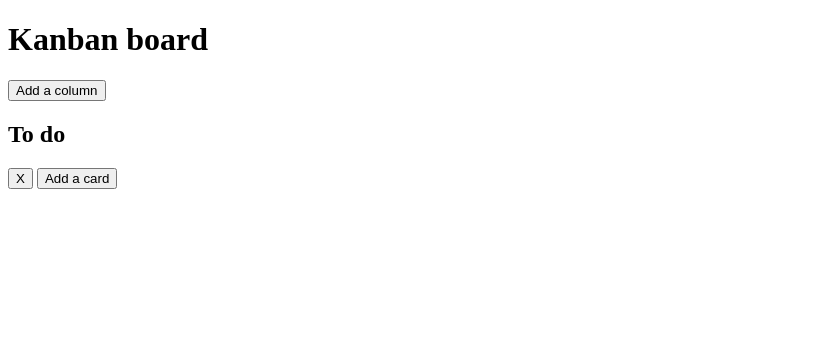
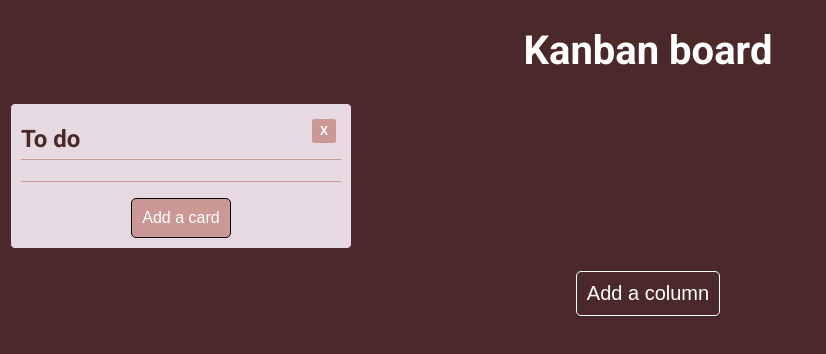
Before and after one commit to DzesikaTkaczyk/Kanban, a website: page html/index.html in a window 1280 px wide. Shown: the whole page, without its empty margins (0-826 px from the left). Drawn offline with nearby package versions, Linux system fonts and the light colour scheme.

Commit message:
add style css

```diff
--- a/html/index.html
+++ b/html/index.html
@@ -2,14 +2,16 @@
 <html>
 <head>
   <meta charset="utf-8">
+  <meta name="viewport" content="width=device-width, initial-scale=1.0">
   <title>Kanban board</title>
+  <link href="https://fonts.googleapis.com/css?family=Roboto:100,300,400,500,700&display=swap" rel="stylesheet">
   <link rel="stylesheet" href="../css/style.css">
 </head>
 <body>
 	<div id="board" class="board">
     <h1>Kanban board</h1>
-    <button class="create-column">Add a column</button>
     <div class="column-container"></div>
+    <div class="button-center"><button class="create-column button-style">Add a column</button><div>
 	</div>
 
   <script id="column-template" type="x-tmpl-mustache">
@@ -17,7 +19,7 @@
       <h2 class="column-title">{{ name }}</h2>
       <ul id={{ id }} class="column-card-list"></ul>
       <button class="btn-delete">X</button>
-      <button class="add-card">Add a card</button>
+      <div class="button-center"><button class="add-card button-style">Add a card</button></div>
     </div>
   </script>
   <script id="card-template" type="x-tmpl-mustache">
--- a/js/script.js
+++ b/js/script.js
@@ -22,7 +22,7 @@ document.addEventListener('DOMContentLoaded', function() {
 	function Column(name) {
 		var self = this;
 
-		this.id = randomString();https://kodilla-wdp-1907-03.netlify.com/banner3a.61c73475.png
+		this.id = randomString();
 		this.name = name;
 		this.element = generateTemplate('column-template', { name: this.name });
 
--- a/sass/style.scss
+++ b/sass/style.scss
@@ -0,0 +1,106 @@
+body {
+	background-color: #4b2928;
+	width: 100%;
+	font-family: "Roboto", sans-serif;
+
+	h1 {
+		color: #fff;
+		text-align: center;
+		font-size: 40px;
+	}
+
+	.column-title {
+		margin: 5px 0;
+		line-height: 40px;
+		border-bottom: 1px solid #CB9896;
+	}
+
+	.button-style {
+		border-style: solid;
+		border-width: 1px;
+		font-weight: 300;
+		cursor: pointer;
+		border-radius: 5px;
+		padding: 10px;
+	}
+
+	.button-center {
+		width: 100%;
+		text-align: center;
+	}
+
+	.create-column {
+		margin: 20px;
+		text-align: center;
+		font-size: 20px;
+		background-color: #4b2928;
+		color: #fff;
+		border-color: #fff;
+		&:hover {
+			color: #4b2928;
+			background-color: #fff;
+		}
+	}
+
+	.add-card {
+		text-align: center;
+		font-size: 16px;
+		background-color: #CB9896;
+		color: #fff;
+		&:hover {
+			color: #fff;
+			background-color: #4b2928;
+		}
+	}
+
+	.btn-delete {
+		border-radius: 3px;
+		cursor: pointer;
+		padding: 5px;
+		position: absolute;
+		font-weight: bold;
+		font-size: 12px;
+		width: 24px;
+		background-color: #CB9896;
+		color: #fff;
+		border: none;
+		&:hover {
+			color: #fff;
+			background-color: #4b2928;
+		}
+	}
+
+	.column {
+		width: 25%;
+		padding: 10px;
+		margin: 2px;
+		border: 1px solid #4B2928;
+		border-radius: 5px;
+		background-color: #E6D9E2;
+		color: #4B2928;
+		display: inline-block;
+		list-style: none;
+		position: relative;
+		.btn-delete {
+			top: 15px;
+			right: 15px;
+		}
+	}
+
+	.card {
+		color: #4B2928;
+		position: relative;
+		.btn-delete {
+			top: 0;
+			right: 0;
+		}
+	}
+
+	ul {
+		list-style-type:none;
+		padding: 8px;
+		border-bottom: 1px solid #CB9896;
+		margin-top: 0;
+		font-weight: bold;
+	}
+}
```
Also changed, not shown: css/style.css, css/style.prefixed.css, 2 other files.
